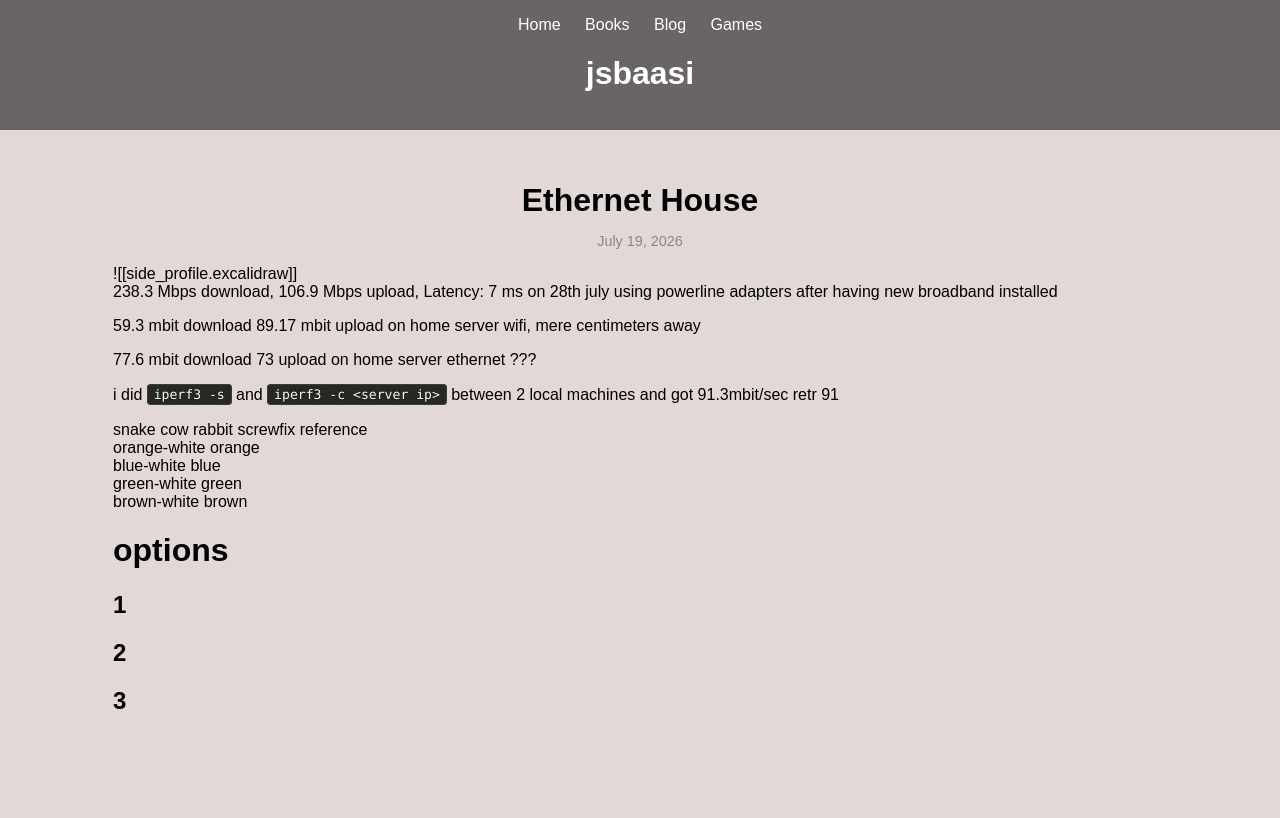
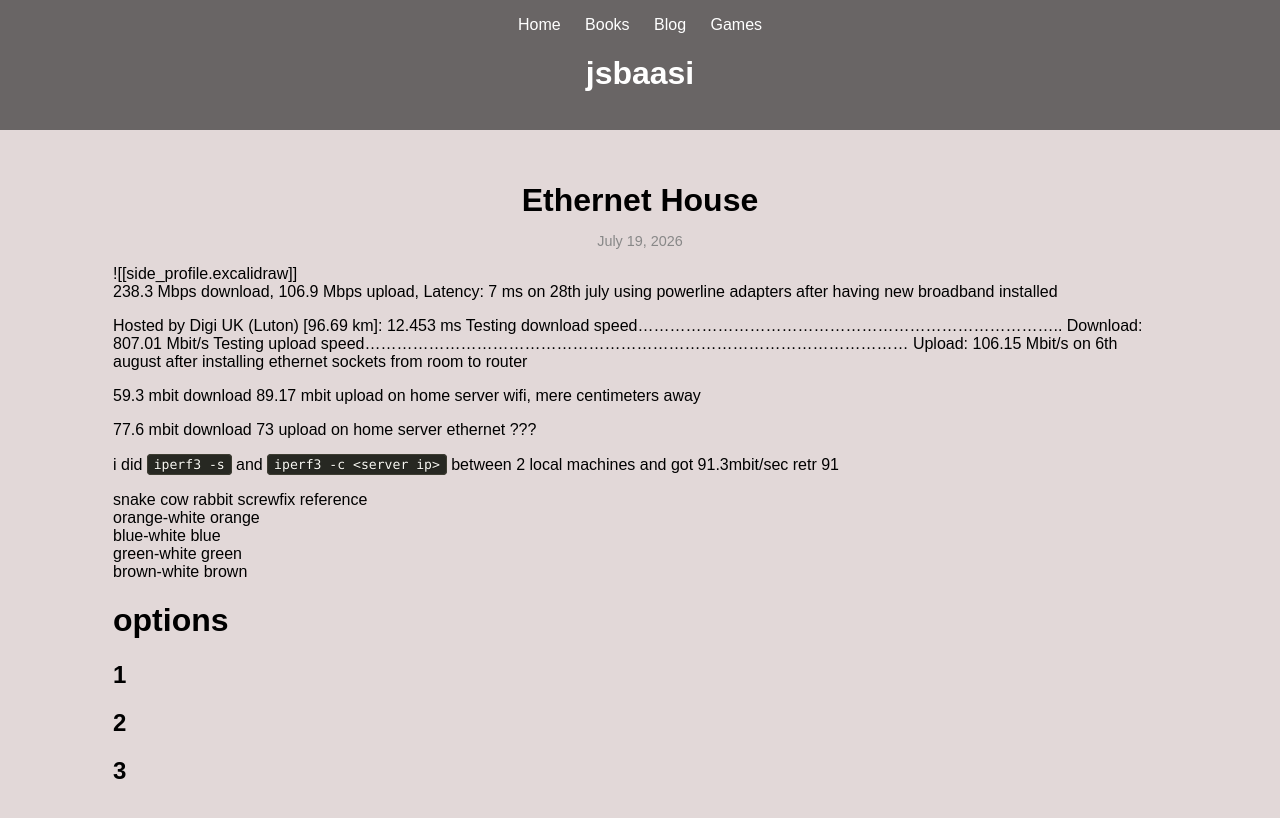
Before and after one commit to jsbaasi/jsbaasi.github.io, a Jekyll site: the page built from _posts/2026-07-19-ethernet-house.md, in a window 1280 px wide. Shown: the top 818 px of the page. Built offline with Jekyll 4.4.1, drawn with Linux system fonts in a browser that asks for light colours.

Commit message:
vault backup: 2026-08-06 19:08:52

```diff
--- a/_posts/2026-07-19-ethernet-house.md
+++ b/_posts/2026-07-19-ethernet-house.md
@@ -7,6 +7,8 @@ permalink: /ethernet-house/
 ---
 ![[side_profile.excalidraw]]
 238.3 Mbps download, 106.9 Mbps upload, Latency: 7 ms on 28th july using powerline adapters after having new broadband installed
+
+Hosted by Digi UK (Luton) [96.69 km]: 12.453 ms Testing download speed................................................................................ Download: 807.01 Mbit/s Testing upload speed...................................................................................................... Upload: 106.15 Mbit/s on 6th august after installing ethernet sockets from room to router
 
 59.3 mbit download 89.17 mbit upload on home server wifi, mere centimeters away
 
```
